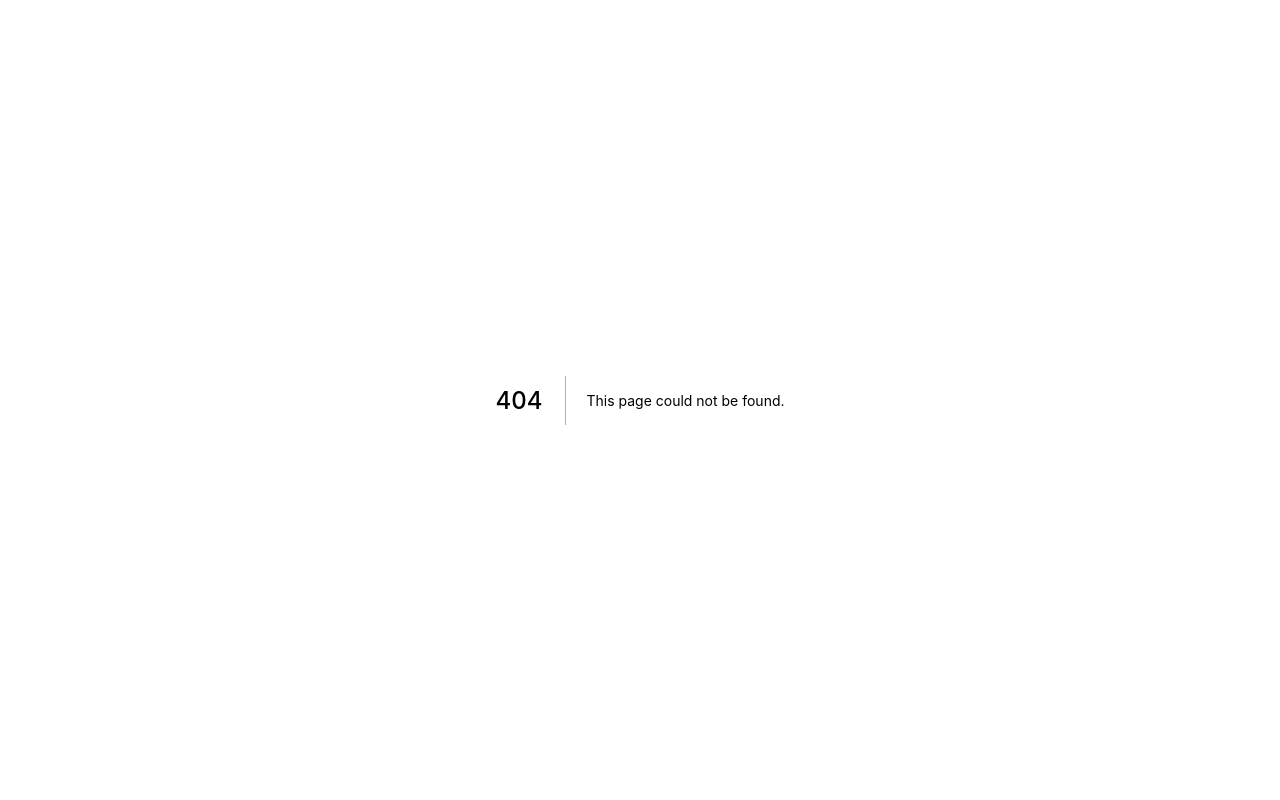
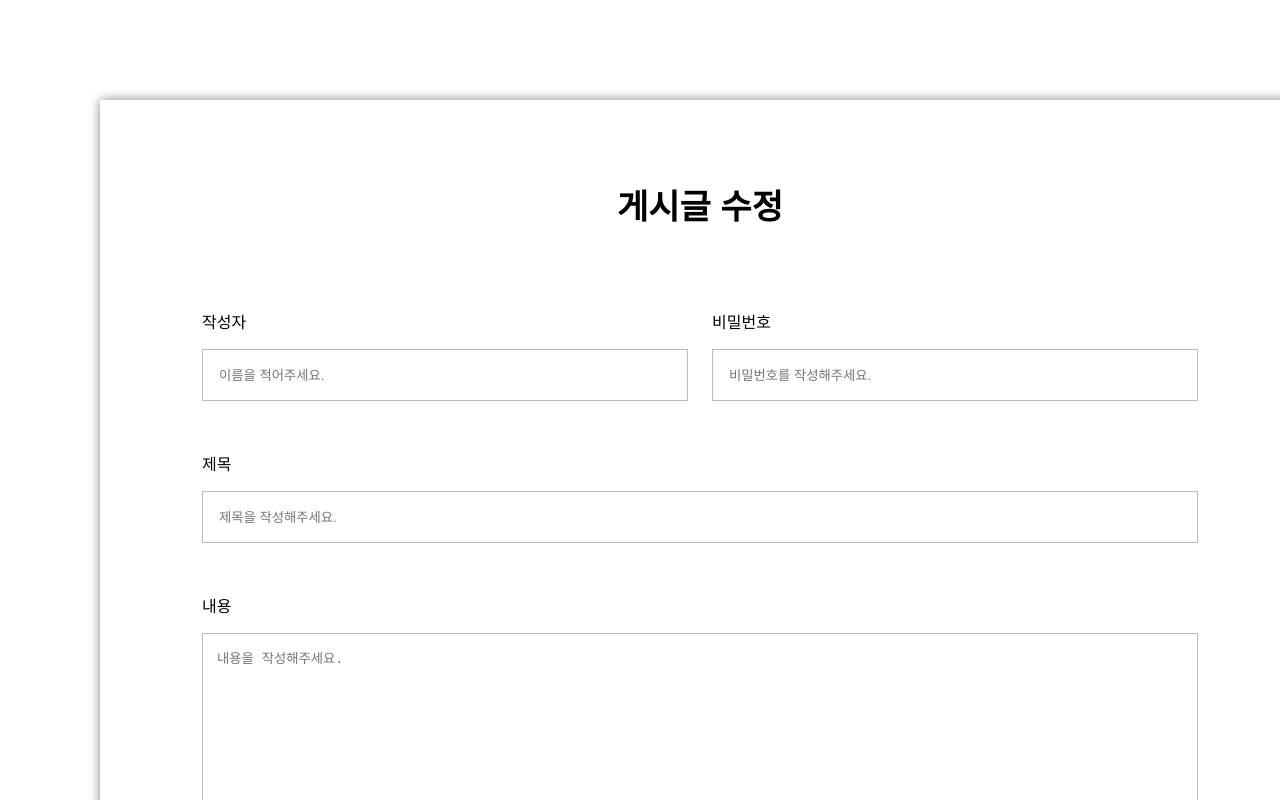
Before and after one commit to Kwon2do/BoardProject, a Next.js app: page /boards/1/edit in a window 1280 px wide. Before the commit this address had no page. Shown: the top 800 px of the page. Built offline with nearby package versions, Linux system fonts and the light colour scheme; no server answers.

Commit message:
Add feature Edit board # 게시물 수정 기능 구현 # 수정 시, 원본 데이터 불러오기

```diff
--- a/pages/_app.js
+++ b/pages/_app.js
@@ -4,7 +4,7 @@ import {ApolloClient, InMemoryCache, ApolloProvider} from '@apollo/client'
 export default function App({ Component, pageProps }) {
 
   const client = new ApolloClient({
-    uri: "https://backendonline.codebootcamp.co.kr/graphql",
+    uri: "http://backend-practice.codebootcamp.co.kr/graphql",
     cache: new InMemoryCache()
   })
 
--- /dev/null
+++ b/pages/boards/[boardId]/edit/index.js
@@ -0,0 +1,24 @@
+import { gql, useQuery } from "@apollo/client";
+import { useRouter } from "next/router";
+import BoardWrite from "../../../../src/components/units/board/write/BoardWrite.container";
+
+const FETCH_BOARD = gql`
+  query fetchBoard($boardId: ID!) {
+    fetchBoard(boardId: $boardId) {
+      _id
+      writer
+      title
+      contents
+    }
+  }
+`;
+
+export default function BoardsEditPage() {
+  const router = useRouter()
+
+  const { data } = useQuery(FETCH_BOARD, {
+    variables: { boardId: router.query.boardId }
+  });
+
+  return <BoardWrite isEdit={true} data={data} />;
+}
--- a/pages/boards/new/index.js
+++ b/pages/boards/new/index.js
@@ -1,6 +1,6 @@
-import BoardDetailContainer from "../../../src/components/units/board/write/BoardWrite.container";
+import BoardWriteContainer from "../../../src/components/units/board/write/BoardWrite.container";
 export default function BoardsNewPage() {
   return (
-    <BoardDetailContainer />
+    <BoardWriteContainer isEdit={false}/>
   );
 }
--- a/src/components/units/board/detail/BoardDetail.queries.js
+++ b/src/components/units/board/detail/BoardDetail.queries.js
@@ -10,8 +10,3 @@ export const FETCH_BOARD = gql`
     }
   }
 `;
-export const DELETE_BOARD = gql`
-  mutation deleteBoard($boardId: ID!) {
-    deleteBoard(boardId:$boardId)
-  }
-`;
--- a/src/components/units/board/write/BoardWrite.container.js
+++ b/src/components/units/board/write/BoardWrite.container.js
@@ -1,11 +1,12 @@
-import {useState} from 'react'
-import { useRouter } from "next/router";
+import { useState } from "react";
 import { useMutation } from '@apollo/client'
+import { useRouter } from 'next/router'
 import BoardWriteUI from './BoardWrite.presenter'
-import {CREATE_BOARD} from './BoardWrite.queries'
-import { useAmp } from 'next/amp';
-export default function BoardWriteContainer() {
-    const router = useRouter()
+import { CREATE_BOARD, UPDATE_BOARD } from './BoardWrite.queries'
+
+export default function BoardWrite(props){
+  const router = useRouter()
+  const [isActive, setIsActive] = useState(false);
 
   const [writer, setWriter] = useState("");
   const [password, setPassword] = useState("");
@@ -17,18 +18,18 @@ export default function BoardWriteContainer() {
   const [titleError, setTitleError] = useState("");
   const [contentsError, setContentsError] = useState("");
 
-  const [isActive, setIsActive] = useState(false);
   const [createBoard] = useMutation(CREATE_BOARD)
+  const [updateBoard] = useMutation(UPDATE_BOARD);
 
   const onChangeWriter = (event) => {
     setWriter(event.target.value);
     if(event.target.value !== ""){
       setWriterError("")
     }
-    if(event.target.value && password && title && contents){
+
+    if (event.target.value && password && title && contents) {
       setIsActive(true);
-    }
-    else {
+    } else {
       setIsActive(false);
     }
   };
@@ -38,10 +39,10 @@ export default function BoardWriteContainer() {
     if(event.target.value !== ""){
       setPasswordError("")
     }
-    if(event.target.value && writer && title && contents){
+
+    if (writer && event.target.value && title && contents) {
       setIsActive(true);
-    }
-    else {
+    } else {
       setIsActive(false);
     }
   };
@@ -51,10 +52,10 @@ export default function BoardWriteContainer() {
     if(event.target.value !== ""){
       setTitleError("")
     }
-    if(writer && contents && password && event.target.value){
+
+    if (writer && password && event.target.value && contents) {
       setIsActive(true);
-    }
-    else {
+    } else {
       setIsActive(false);
     }
   };
@@ -64,10 +65,10 @@ export default function BoardWriteContainer() {
     if(event.target.value !== ""){
       setContentsError("")
     }
-    if(writer && event.target.value && password && title){
+
+    if (writer && password && title && event.target.value) {
       setIsActive(true);
-    }
-    else {
+    } else {
       setIsActive(false);
     }
   };
@@ -104,13 +105,51 @@ export default function BoardWriteContainer() {
       }
     }
   };
-    return(
-        <BoardWriteUI writer={onChangeWriter} writerError={writerError}
-        password={onChangePassword} passwordError={passwordError}
-        title={onChangeTitle} titleError={titleError}
-        contents={onChangeContents} contentsError={contentsError}
-        submit={onClickSubmit} isActive={isActive}
-        />
-    )
 
-};
+  const onClickUpdate = async () => {
+    if (!title && !contents) {
+      alert("수정한 내용이 없습니다.");
+      return;
+    }
+
+    if (!password) {
+      alert("비밀번호를 입력해주세요.");
+      return;
+    }
+
+    const updateBoardInput = {};
+    if (title) updateBoardInput.title = title;
+    if (contents) updateBoardInput.contents = contents;
+
+    try {
+      const result = await updateBoard({
+        variables: {
+          boardId: router.query.boardId,
+          password,
+          updateBoardInput
+        },
+      })
+      router.push(`/boards/${result.data.updateBoard._id}`)
+    } catch(error) {
+      alert(error.message)
+    }
+  };
+
+  return (
+    <BoardWriteUI
+        writerError={writerError}
+        passwordError={passwordError}
+        titleError={titleError}
+        contentsError={contentsError}
+        onChangeWriter={onChangeWriter}
+        onChangePassword={onChangePassword}
+        onChangeTitle={onChangeTitle}
+        onChangeContents={onChangeContents}
+        onClickSubmit={onClickSubmit}
+        onClickUpdate={onClickUpdate}
+        isActive={isActive}
+        isEdit={props.isEdit}
+        data={props.data}
+    />
+  )
+}
--- a/src/components/units/board/write/BoardWrite.presenter.js
+++ b/src/components/units/board/write/BoardWrite.presenter.js
@@ -21,32 +21,51 @@ import {
   Zipcode,
   ZipcodeWrapper,
   Error,
-  } from './BoardWrite.styles'
-export default function BoardWriteUI(prop) {
+} from "./BoardWrite.styles";
+export default function BoardWriteUI(props) {
   return (
     <Wrapper>
-      <Title>게시글 등록</Title>
+      <Title>게시글 {props.isEdit ? "수정" : "등록"}</Title>
       <WriterWrapper>
         <InputWrapper>
           <Label>작성자</Label>
-          <Writer type="text" placeholder="이름을 적어주세요." onChange={prop.writer} />
-          <Error>{prop.writerError}</Error>
+          <Writer
+            type="text"
+            placeholder="이름을 적어주세요."
+            onChange={props.onChangeWriter}
+            defaultValue={props.data?.fetchBoard.writer}
+            readOnly={props.data?.fetchBoard.writer}
+          />
+          <Error>{props.writerError}</Error>
         </InputWrapper>
         <InputWrapper>
           <Label>비밀번호</Label>
-          <Password type="password" placeholder="비밀번호를 작성해주세요." onChange={prop.password} />
-          <Error>{prop.passwordError}</Error>
+          <Password
+            type="password"
+            placeholder="비밀번호를 작성해주세요."
+            onChange={props.onChangePassword}
+          />
+          <Error>{props.passwordError}</Error>
         </InputWrapper>
       </WriterWrapper>
       <InputWrapper>
         <Label>제목</Label>
-        <Subject type="text" placeholder="제목을 작성해주세요." onChange={prop.title} />
-          <Error>{prop.titleError}</Error>
+        <Subject
+          type="text"
+          placeholder="제목을 작성해주세요."
+          onChange={props.onChangeTitle}
+          defaultValue={props.data?.fetchBoard.title}
+        />
+        <Error>{props.titleError}</Error>
       </InputWrapper>
       <InputWrapper>
         <Label>내용</Label>
-        <Contents placeholder="내용을 작성해주세요." onChange={prop.contents} />
-        <Error>{prop.contentsError}</Error>
+        <Contents
+          placeholder="내용을 작성해주세요."
+          onChange={props.onChangeContents}
+          defaultValue={props.data?.fetchBoard.Contents}
+        />
+        <Error>{props.contentsError}</Error>
       </InputWrapper>
       <InputWrapper>
         <Label>주소</Label>
@@ -75,8 +94,10 @@ export default function BoardWriteUI(prop) {
         <RadioLabel htmlFor="image">사진</RadioLabel>
       </OptionWrapper>
       <ButtonWrapper>
-        <SubmitButton onClick={prop.submit} isActive={prop.isActive}>등록하기</SubmitButton>
+        <SubmitButton onClick={props.isEdit ? props.onClickUpdate : props.onClickSubmit} isActive={props.isEdit ? true : props.isActive}>
+          {props.isEdit ? "수정하기" : "등록하기"}
+        </SubmitButton>
       </ButtonWrapper>
     </Wrapper>
-    )
+  );
 }
--- a/src/components/units/board/write/BoardWrite.queries.js
+++ b/src/components/units/board/write/BoardWrite.queries.js
@@ -5,4 +5,11 @@ export const CREATE_BOARD = gql`
       _id
     }
   }
-`
+`;
+export const UPDATE_BOARD = gql`
+  mutation updateBoard($updateBoardInput: UpdateBoardInput! ,$password: String, $boardId:ID!){
+    updateBoard(UpdateBoardInput: $updateBoardInput, password:$password, boardId:$boardId){
+      _id
+    }
+  }
+`;
```
Also changed, not shown: src/components/units/board/detail/BoardDetail.container.js (+14 -9 lines), src/components/units/board/detail/BoardDetail.presenter.js (+23 -8 lines). Lines whose indentation alone changed are shown as unchanged.
